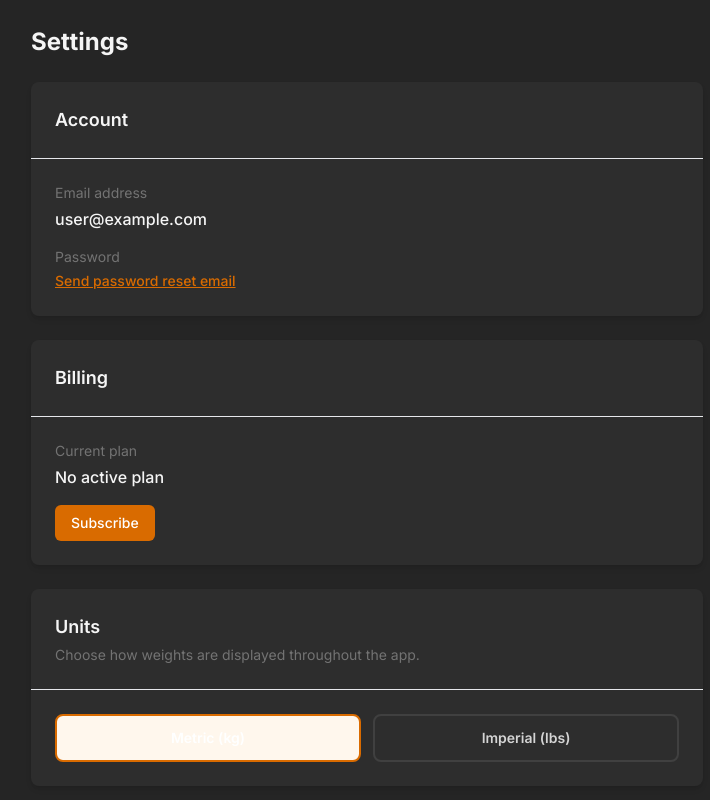
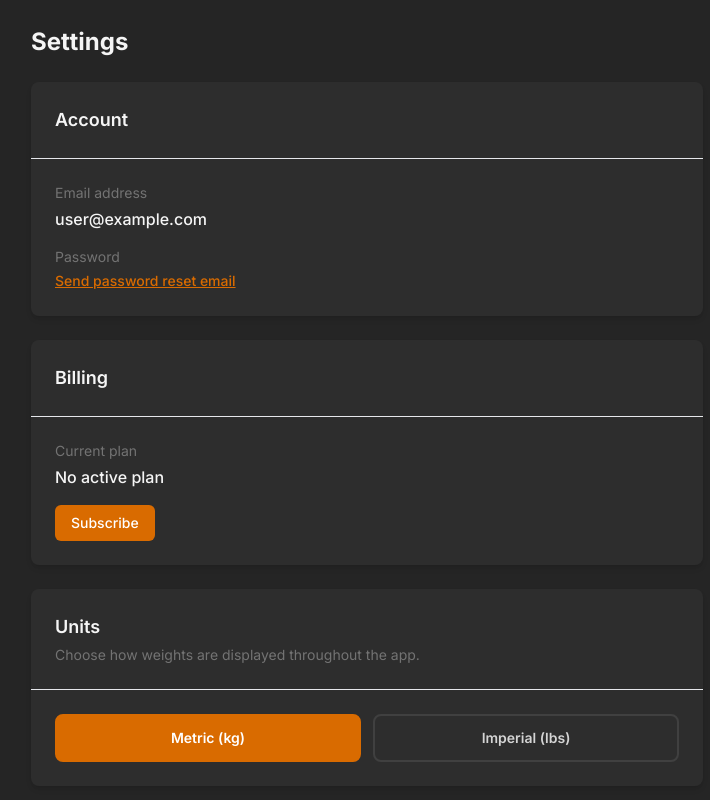
Before and after one commit to ross-adam-d/strength-training-app, a Next.js app: page /settings in a window 1280 px wide. Shown: the part 382-1182 px from the top of the page, without its empty margins (273-983 px from the left). Built offline with nearby package versions, Linux system fonts and the light colour scheme; no server answers; the database is empty; sample sign-in values are in the browser's storage.

Commit message:
Fix settings unit toggle: selected state uses orange fill + white text
Co-Authored-By: Claude Sonnet 4.6 <noreply@anthropic.com>

```diff
--- a/app/(dashboard)/settings/page.tsx
+++ b/app/(dashboard)/settings/page.tsx
@@ -147,7 +147,7 @@ export default function SettingsPage() {
               disabled={unitSaving}
               className={`flex-1 py-3 rounded-lg border-2 text-sm font-semibold transition ${
                 unitPreference === 'metric'
-                  ? 'border-primary-600 bg-primary-50 text-primary-700'
+                  ? 'border-primary-600 bg-primary-600 text-white'
                   : 'border-gray-200 text-gray-700 hover:border-gray-300'
               } disabled:opacity-60`}
             >
@@ -158,7 +158,7 @@ export default function SettingsPage() {
               disabled={unitSaving}
               className={`flex-1 py-3 rounded-lg border-2 text-sm font-semibold transition ${
                 unitPreference === 'imperial'
-                  ? 'border-primary-600 bg-primary-50 text-primary-700'
+                  ? 'border-primary-600 bg-primary-600 text-white'
                   : 'border-gray-200 text-gray-700 hover:border-gray-300'
               } disabled:opacity-60`}
             >
```
